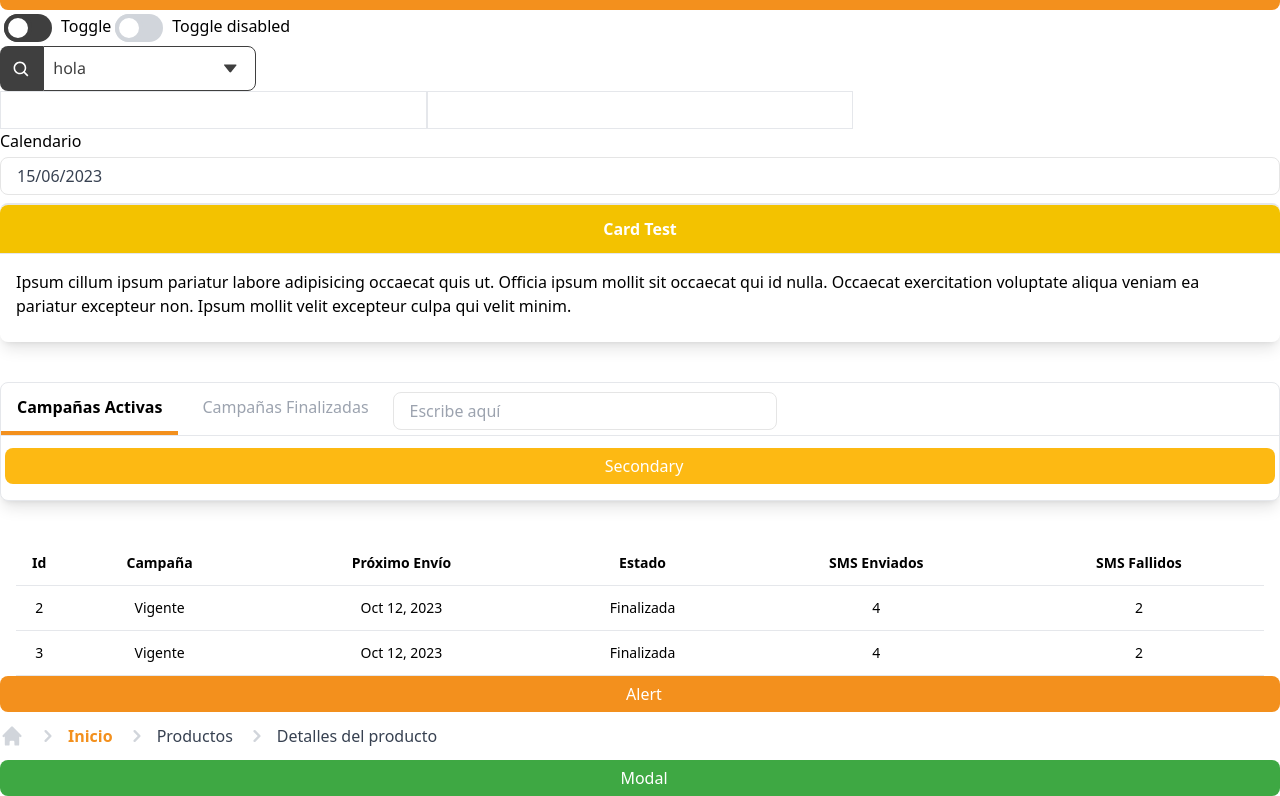
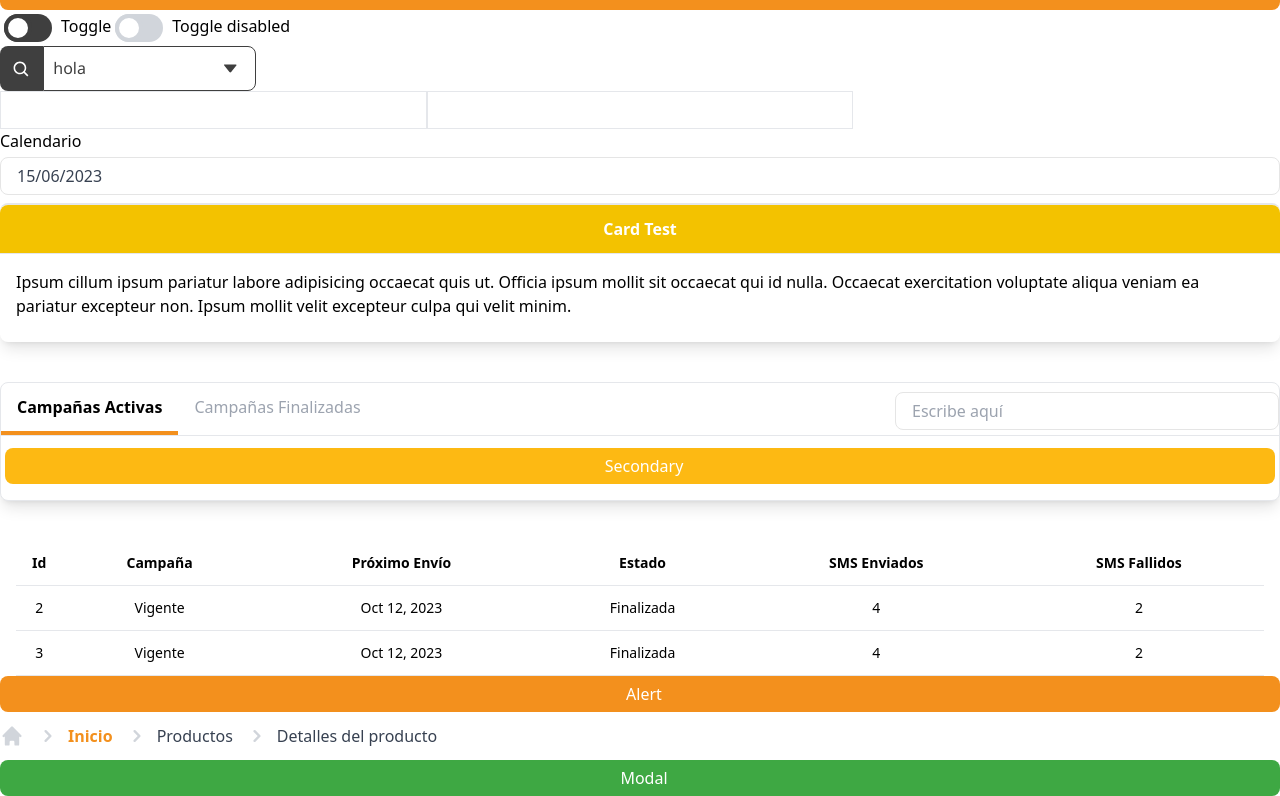
Before and after one commit to Imagine-CX/imaginecx-library, a React (Vite) app: page / in a window 1280 px wide. Shown: the part 949-1745 px from the top of the page. Built offline with nearby package versions, Linux system fonts and the light colour scheme.

Commit message:
nav Element into Tabs component improved

```diff
--- a/src/components/Card/Tabs.tsx
+++ b/src/components/Card/Tabs.tsx
@@ -13,8 +13,9 @@ export const Tabs = ({ tabs, content, navElement }: ITabs): JSX.Element => {
     <div className="icx-bg-white icx-mx-auto icx-shadow-lg icx-border icx-rounded-lg icx-w-full icx-pb-1">
       <ul
         role="tablist"
-        className="icx-max-w-screen-xl icx-mx-auto icx-border-b icx-flex icx-items-center icx-gap-x-2 "
+        className="icx-max-w-screen-xl icx-mx-auto icx-border-b icx-flex icx-items-center icx-gap-x-2 icx-justify-between"
       >
+        <div className="icx-flex">
           {tabs.map((item, index) => (
             <li
               key={index}
@@ -33,6 +34,7 @@ export const Tabs = ({ tabs, content, navElement }: ITabs): JSX.Element => {
               </button>
             </li>
           ))}
+        </div>
         <div className="icx-flex icx-items-center">{navElement}</div>
       </ul>
       <div className="icx-max-w-screen-xl icx-mx-auto icx-px-1 icx-py-3">
```
Lines whose indentation alone changed are shown as unchanged.
